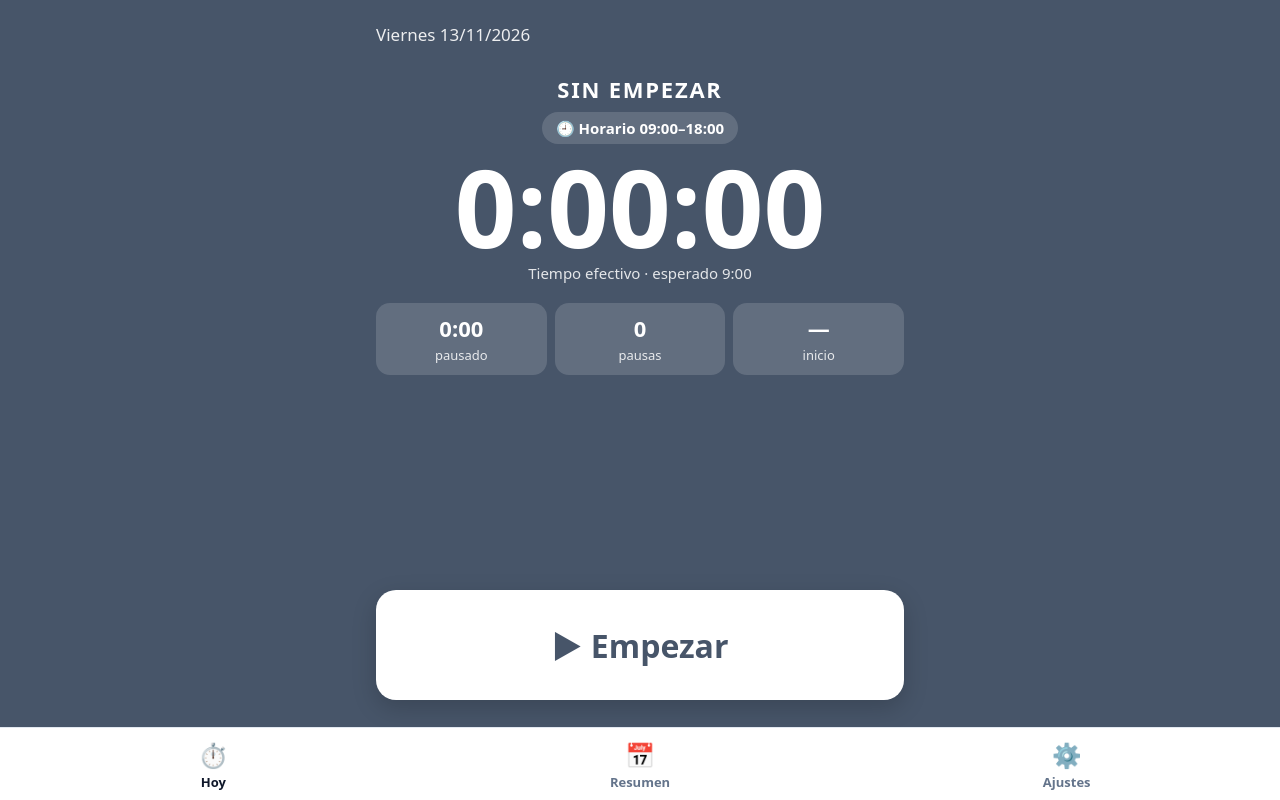
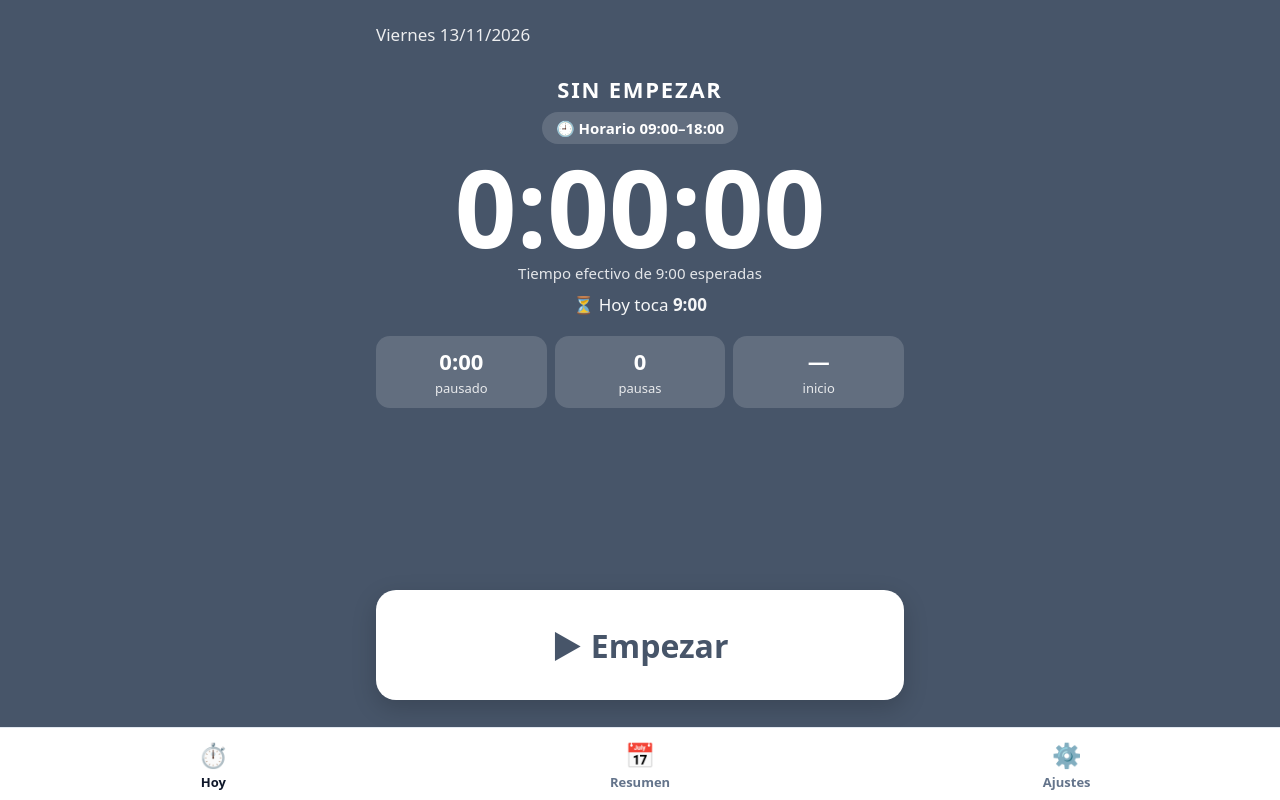
Before and after one commit to panicoenlaxbox/busy, a plain HTML site: page index.html in a window 1280 px wide. Drawn offline with Linux system fonts and the light colour scheme.

Commit message:
Tiempo restante de la jornada en la pestaña Hoy
Muestra cuánto queda según las horas esperadas y a qué hora podrías parar;
al llegar a 0 indica jornada cumplida y el tiempo extra.

Co-Authored-By: Claude Opus 5.5 <noreply@anthropic.com>

```diff
--- a/app.js
+++ b/app.js
@@ -301,7 +301,25 @@ function renderToday() {
   sch.textContent = txt;
   $('timer').textContent = hms(day ? day.work : 0);
   const exp = expectedMs(todayK);
-  $('timer-sub').textContent = exp ? `Tiempo efectivo · esperado ${hm(exp)}` : 'Tiempo efectivo';
+  $('timer-sub').textContent = exp ? `Tiempo efectivo de ${hm(exp)} esperadas` : 'Tiempo efectivo';
+  // Tiempo restante (informativo): puede llegar a 0 y seguir trabajando
+  const rem = $('remaining');
+  const left = exp - (day ? day.work : 0);
+  rem.className = 'remaining';
+  if (!exp) rem.hidden = true;
+  else {
+    rem.hidden = false;
+    if (left > 0) {
+      const leftTxt = left >= 60000 ? hm(left) : '<1 min';
+      if (state === 'working') rem.innerHTML = `⏳ Quedan <b>${leftTxt}</b> · podrías parar a las <b>${clock(new Date(now.getTime() + left))}</b>`;
+      else if (state === 'paused') rem.innerHTML = `⏳ Quedan <b>${leftTxt}</b> al volver`;
+      else if (state === 'done') rem.innerHTML = `Te faltaron <b>${hm(left)}</b>`;
+      else rem.innerHTML = `⏳ Hoy toca <b>${hm(exp)}</b>`;
+    } else {
+      rem.classList.add('met');
+      rem.innerHTML = `✅ Jornada cumplida${-left >= 60000 ? ` · <b>+${hm(-left)}</b> extra` : ''}`;
+    }
+  }
   $('st-paused').textContent = hm(day ? day.paused : 0);
   $('st-pauses').textContent = day ? day.pauses : 0;
   $('st-start').textContent = day ? clock(day.start) : '—';
--- a/index.html
+++ b/index.html
@@ -39,6 +39,7 @@
         <div class="sched-wrap"><span class="sched" id="sched"></span></div>
         <div class="timer" id="timer">0:00:00</div>
         <div class="timer-sub" id="timer-sub">Tiempo efectivo</div>
+        <div class="remaining" id="remaining" hidden></div>
         <div class="pause-info" id="pause-info" hidden></div>
 
         <div class="stats">
--- a/styles.css
+++ b/styles.css
@@ -254,3 +254,8 @@ body[data-view="today"] .seg.p { background: #fde68a; }
 .empty-day { opacity: .75; border-style: dashed; }
 .empty-day .day-meta { align-items: center; }
 .empty-day .day-eff { color: var(--muted); }
+
+/* Tiempo restante */
+.remaining { text-align: center; margin: 10px auto 0; font-size: 17px; font-weight: 500; opacity: .95; }
+.remaining b { font-weight: 800; font-variant-numeric: tabular-nums; }
+.remaining.met { display: table; background: rgba(255,255,255,.22); padding: 6px 16px; border-radius: 999px; font-weight: 700; }
--- a/sw.js
+++ b/sw.js
@@ -1,5 +1,5 @@
 // Network-first: si hay red, siempre la última versión; si no, la copia en caché.
-const CACHE = 'busy-v4';
+const CACHE = 'busy-v5';
 const ASSETS = ['./', './index.html', './styles.css', './app.js', './manifest.json',
   './icons/icon-192.png', './icons/icon-512.png', './icons/icon-maskable-512.png', './icons/apple-touch-icon.png'];
 
```
